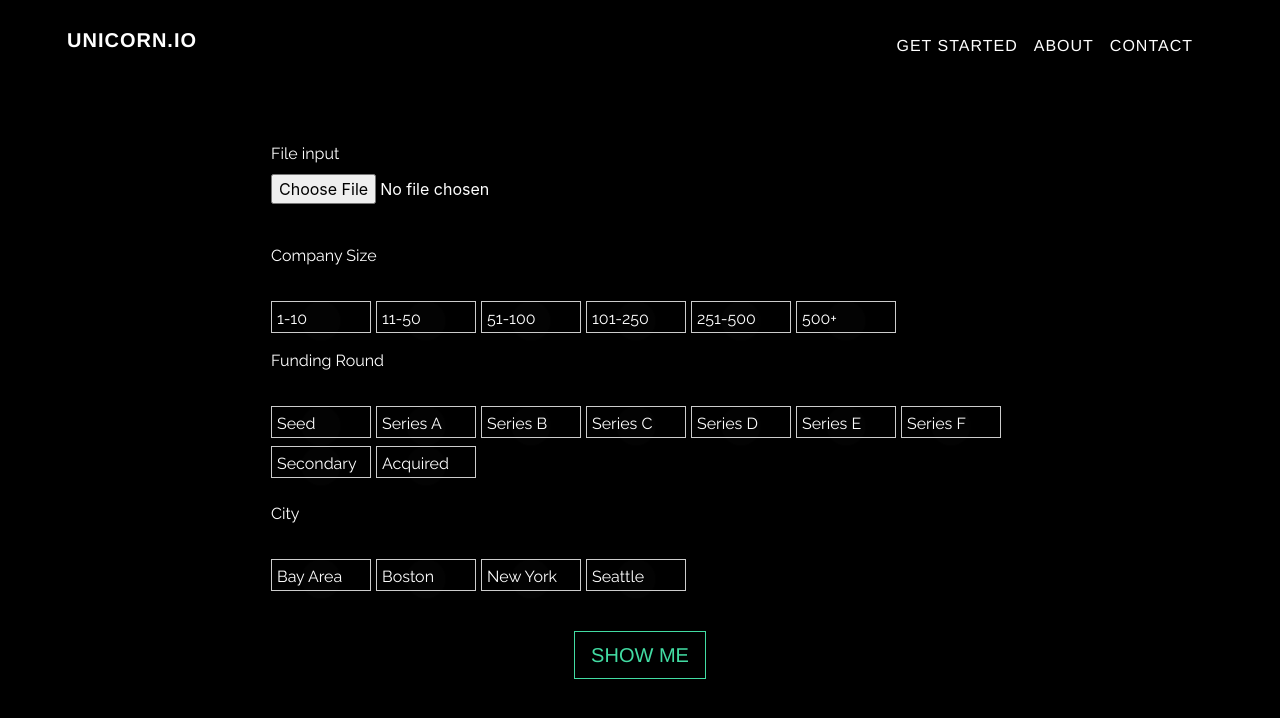
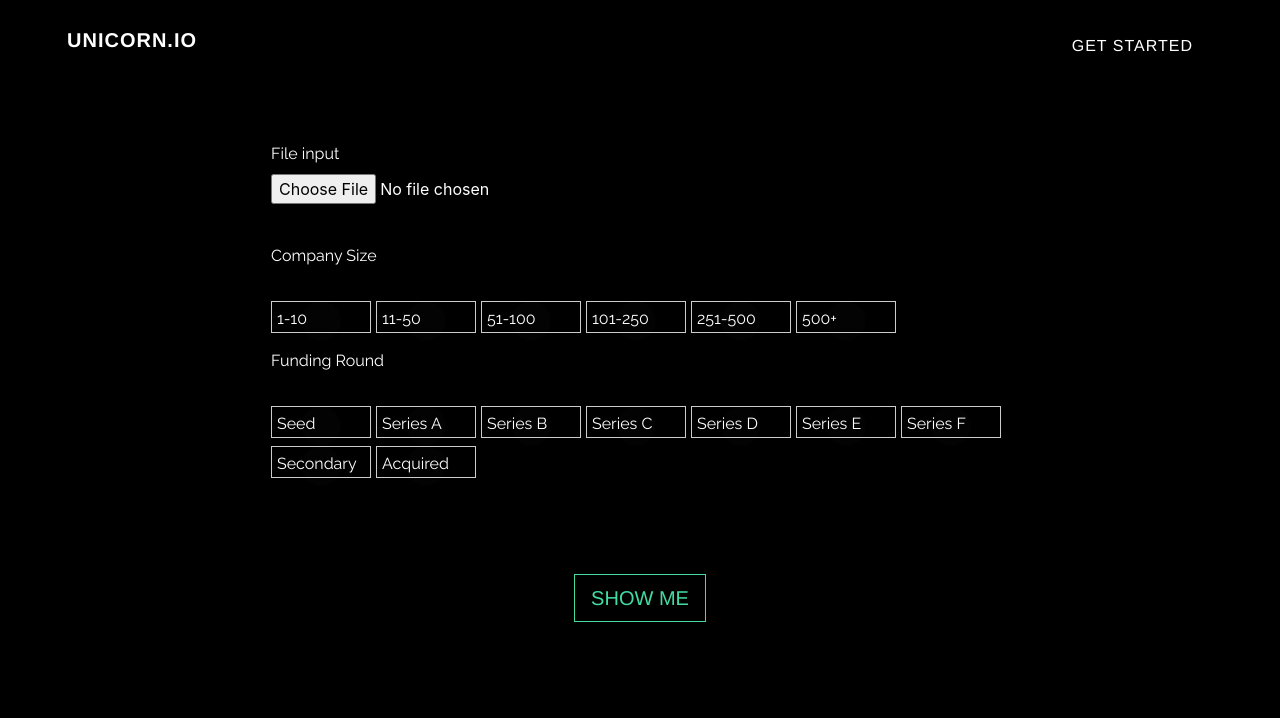
Before and after one commit to phi-line/Unicorn.io, a Flask app: page /start/ in a window 1280 px wide. Shown: the top 718 px of the page. Run offline with Flask 2, Linux system fonts and the light colour scheme; some libraries are stand-ins or nearby versions.

Commit message:
rid of location

```diff
--- a/app.py
+++ b/app.py
@@ -30,7 +30,6 @@ def start():
             size = int(request.form['size'])
             print('size', size)
             funding = request.form['funding']
-            location = request.form['location']
             # check if the post request has the file part
             if 'file' not in request.files:
                 flash('No file part')
@@ -48,7 +47,7 @@ def start():
                 file.save(path)
 
                 user_keywords = parse_resume(path)
-                rs = rec_system(size, funding, location, user_keywords)
+                rs = rec_system(size, funding, user_keywords)
                 rs.loadCompaniesData()
                 companyRankings = rs.rankCompaniesForUser()
                 print("company rankings", companyRankings)
--- a/templates/layout.html
+++ b/templates/layout.html
@@ -35,13 +35,7 @@
         <div class="collapse navbar-collapse" id="navbarResponsive">
           <ul class="navbar-nav ml-auto">
             <li class="nav-item">
-              <a class="nav-link js-scroll-trigger" href="start.html">Get Started</a>
-            </li>
-            <li class="nav-item">
-              <a class="nav-link js-scroll-trigger" href="#about">About</a>
-            </li>
-            <li class="nav-item">
-              <a class="nav-link js-scroll-trigger" href="#contact">Contact</a>
+              <a class="nav-link js-scroll-trigger" href="/start">Get Started</a>
             </li>
           </ul>
         </div>
--- a/templates/start.html
+++ b/templates/start.html
@@ -87,30 +87,9 @@
                   </ul>
                 </div>
                 <br>
-                <div class="form-group text-left">
-                  <br><br><br>
-                  <div><label for="exampleInputEmail1">City</label></div>
-                  <ul class="size">
-                    <li>
-                      <input class='btn btn-secondary' name ='location' type="radio" value='bay_area' id="bay_area"/>
-                      <label for="bay_area">Bay Area</label>
-                    </li>
-                    <li>
-                      <input class='btn btn-secondary' name ='location' type="radio" value='boston' id="boston"/>
-                      <label for="boston">Boston</label>
-                    </li>
-                    <li>
-                      <input class='btn btn-secondary' name ='location' type="radio" value='new_work' id="new_york"/>
-                      <label for="new_york">New York</label>
-                    </li>
-                    <li>
-                      <input class='btn btn-secondary' name ='location' type="radio" value='seattle' id="seattle"/>
-                      <label for="seattle">Seattle</label>
-                    </li>
-                  </ul>
-
-                </div>
-                  <br><br><br>
+                <br></br>
+                <br></br>
+                <br></br>
                   <button class="btn btn-default btn-lg">Show Me</button>
               </form>
             </section>
```
Also changed, not shown: rec_system/rec_system.py (+2 -9 lines).
